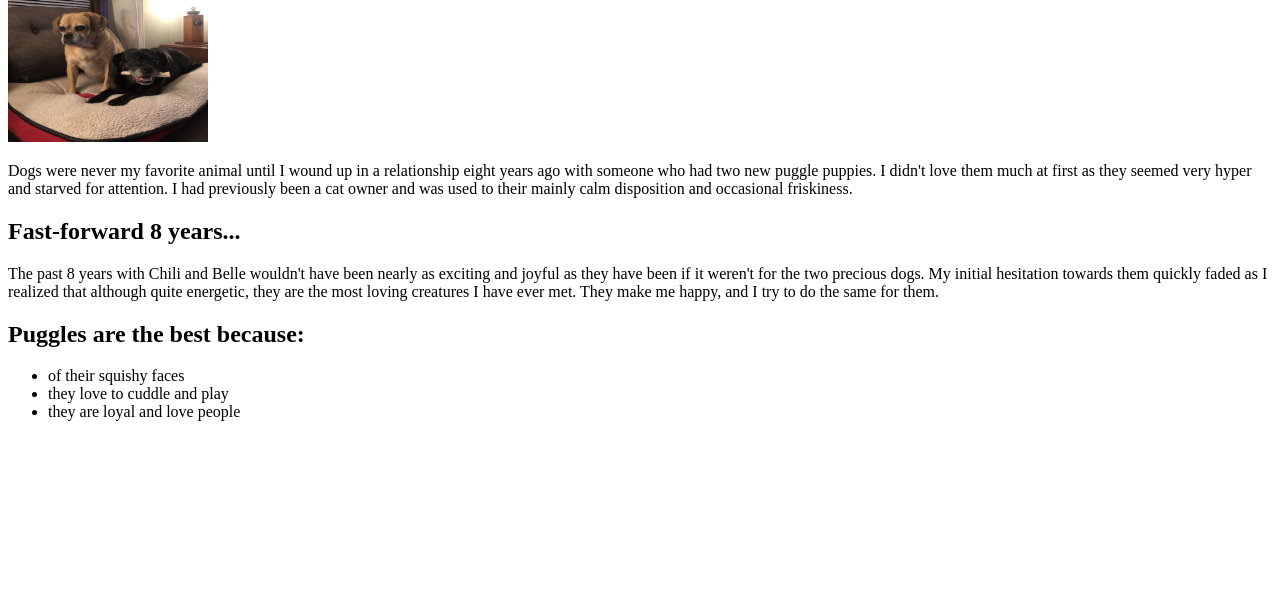
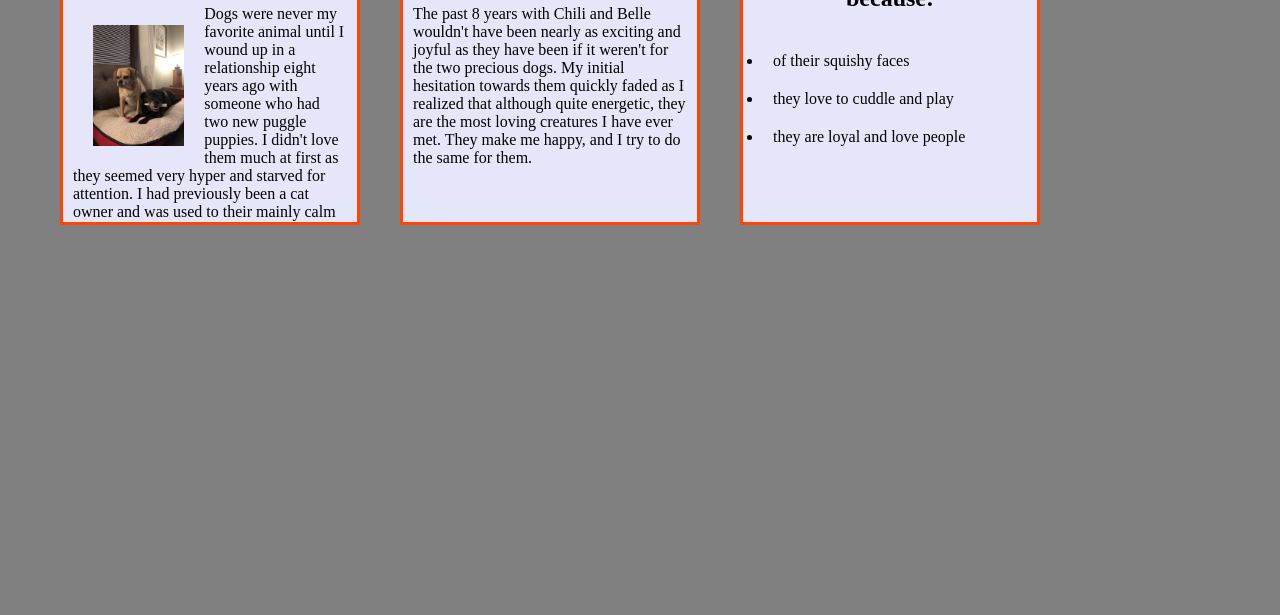
Before and after one commit to ryanbarwise/puggles, a plain HTML site: page index.html in a window 1280 px wide. Shown: the part 185-800 px from the top of the page. Drawn offline with Linux system fonts and the light colour scheme.

Commit message:
added css colors, paddding, margins

```diff
--- a/index.html
+++ b/index.html
@@ -11,25 +11,32 @@
     <h1>Puggles</h1>
     </header>
 
-    <section class="main">
+    <section>
+      <div class="content-1">
       <h2>Why do I love <a href="https://en.wikipedia.org/wiki/Puggle">puggles</a>???
     </h2>
 
-      <img src="belle&chili.jpeg" alt="black and brown puggle">
+      <img src="belle&chili.jpeg" alt="black and brown puggle" class="img">
+
       <p>Dogs were never my favorite animal until I wound up in a relationship eight years ago with someone who had two new puggle puppies. I didn't love them much at first as they seemed very hyper and starved for attention. I had previously been a cat owner and was used to their mainly calm disposition and occasional friskiness.</p>
+      </div>
 
+      <div class="content-2">
       <h2>Fast-forward 8 years...</h2>
       <p>The past 8 years with Chili and Belle wouldn't have been nearly as exciting and joyful as they have been if it weren't for the two precious dogs. My initial hesitation towards them quickly faded as I realized that although quite energetic, they are the most loving creatures I have ever met. They make me happy, and I try to do the same for them.
-    </section>
+      </p>
+      </div>
 
-    <aside>
-        <h2>Puggles are the best because:</h2>
+      <div class="list">
+      <h2>Puggles are the best because:</h2>
             <ul>
                 <li>of their squishy faces</li>
                 <li>they love to cuddle and play</li>
                 <li>they are loyal and love people</li>
             </ul>
-    </aside>
+        </div>
+    </section>
+
 
 
 
--- a/style.css
+++ b/style.css
@@ -2,7 +2,80 @@
     box-sizing: border-box;
 }
 
+body {
+    width: 100%;
+    margin: 0 auto;
+    background: grey;
+
+
+}
+
+header {
+    text-align: center;
+    background: darkcyan;
+    padding: 5px;
+}
+
 img {
-    height: 200px;
-    width: 200px;
+    margin: 20px;
+    float: left;
+
+    width: 33.3%;
 }
+
+.content-1{
+    float: left;
+    width: 300px;
+    height: 300px;
+    background: lavender;
+    padding: 10px;
+    border-style: solid;
+    border-width: 3px;
+    border-color: orangered;
+    overflow: auto;
+    margin-bottom: 20px;
+    margin-left: 40px;
+}
+
+section {
+    position: relative;
+    padding: 20px;
+
+}
+
+.content-2{
+    margin-left: 40px;
+    float: left;
+    width: 300px;
+    height: 300px;
+    padding: 10px;
+    background: lavender;
+    border-style: solid;
+    border-width: 3px;
+    margin-bottom: 20px;
+
+    border-color: orangered;
+}
+
+.list {
+    border-style: solid;
+    border-width: 3px;
+    border-color: orangered;
+    text-align: center;
+    float: left;
+    margin-left: 40px;
+    width: 300px;
+    height: 300px;
+    padding: 10px;
+    background: lavender;
+}
+
+
+ul{
+    text-align: left;
+    padding: 10px;
+}
+
+li {
+     padding: 10px;
+}
```
